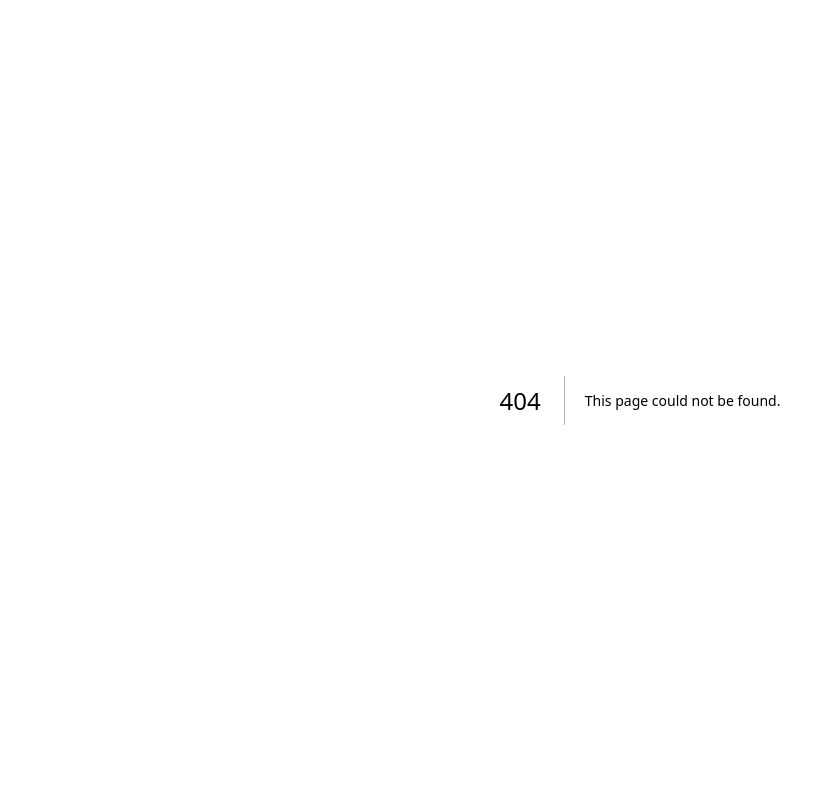
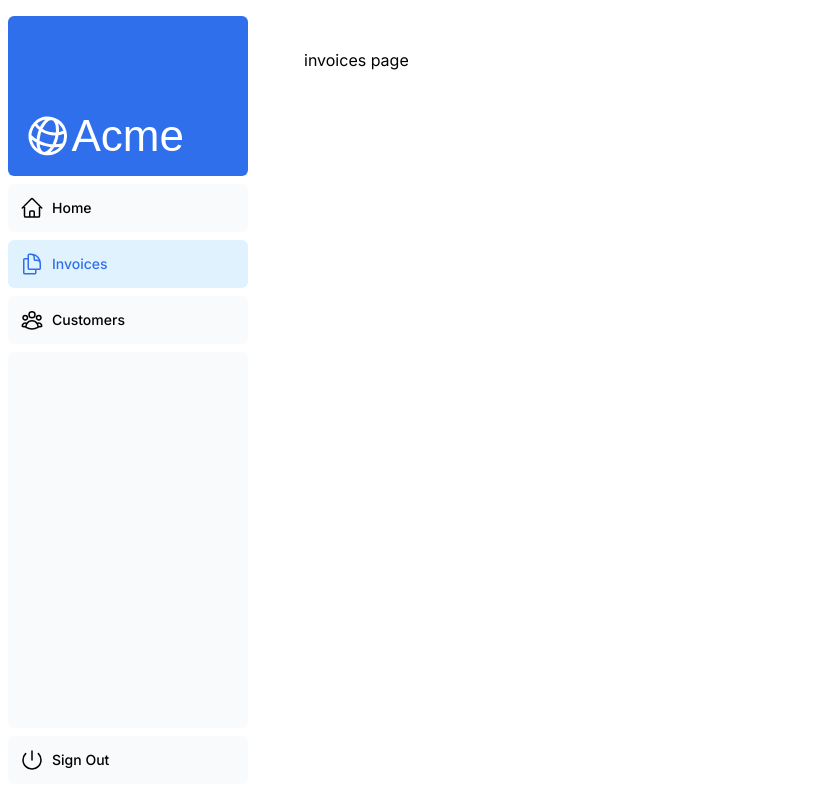
Before and after one commit to michalstrzelecki/nextjs-dashboard, a Next.js app: page /dashboard/invoices in a window 1280 px wide. Before the commit this address had no page. Shown: the whole page, without its empty margins (0-835 px from the left). Built offline with nearby package versions, Linux system fonts and the light colour scheme; a web font is replaced by a local one.

Commit message:
changes till chapter 6

```diff
--- /dev/null
+++ b/app/dashboard/customers/page.tsx
@@ -0,0 +1,5 @@
+function Page() {
+  return <p>customers page</p>;
+}
+
+export default Page;
--- /dev/null
+++ b/app/dashboard/invoices/page.tsx
@@ -0,0 +1,5 @@
+function Page() {
+  return <p>invoices page</p>;
+}
+
+export default Page;
--- /dev/null
+++ b/app/dashboard/layout.tsx
@@ -0,0 +1,15 @@
+import { ReactNode } from 'react';
+import SideNav from '@/app/ui/dashboard/sidenav';
+
+function Layout({ children }: { children: ReactNode }) {
+  return (
+    <div className="flex h-screen flex-col md:flex-row md:overflow-hidden">
+      <div className="w-full flex-none md:w-64">
+        <SideNav />
+      </div>
+      <div className="flex-grow p-6 md:overflow-y-auto md:p-12">{children}</div>
+    </div>
+  );
+}
+
+export default Layout;
--- /dev/null
+++ b/app/dashboard/page.tsx
@@ -0,0 +1,5 @@
+function Page() {
+  return <p>Dashboard page</p>;
+}
+
+export default Page;
--- a/app/ui/dashboard/nav-links.tsx
+++ b/app/ui/dashboard/nav-links.tsx
@@ -1,8 +1,13 @@
+'use client';
+
 import {
   UserGroupIcon,
   HomeIcon,
   DocumentDuplicateIcon,
 } from '@heroicons/react/24/outline';
+import { usePathname } from 'next/navigation';
+import Link from 'next/link';
+import clsx from 'clsx';
 
 // Map of links to display in the side navigation.
 // Depending on the size of the application, this would be stored in a database.
@@ -17,19 +22,26 @@
 ];
 
 export default function NavLinks() {
+  const pathname = usePathname();
+
   return (
     <>
       {links.map((link) => {
         const LinkIcon = link.icon;
         return (
-          <a
+          <Link
             key={link.name}
             href={link.href}
-            className="flex h-[48px] grow items-center justify-center gap-2 rounded-md bg-gray-50 p-3 text-sm font-medium hover:bg-sky-100 hover:text-blue-600 md:flex-none md:justify-start md:p-2 md:px-3"
+            className={clsx(
+              'flex h-[48px] grow items-center justify-center gap-2 rounded-md bg-gray-50 p-3 text-sm font-medium hover:bg-sky-100 hover:text-blue-600 md:flex-none md:justify-start md:p-2 md:px-3',
+              {
+                'bg-sky-100 text-blue-600': pathname === link.href,
+              },
+            )}
           >
             <LinkIcon className="w-6" />
             <p className="hidden md:block">{link.name}</p>
-          </a>
+          </Link>
         );
       })}
     </>
```
